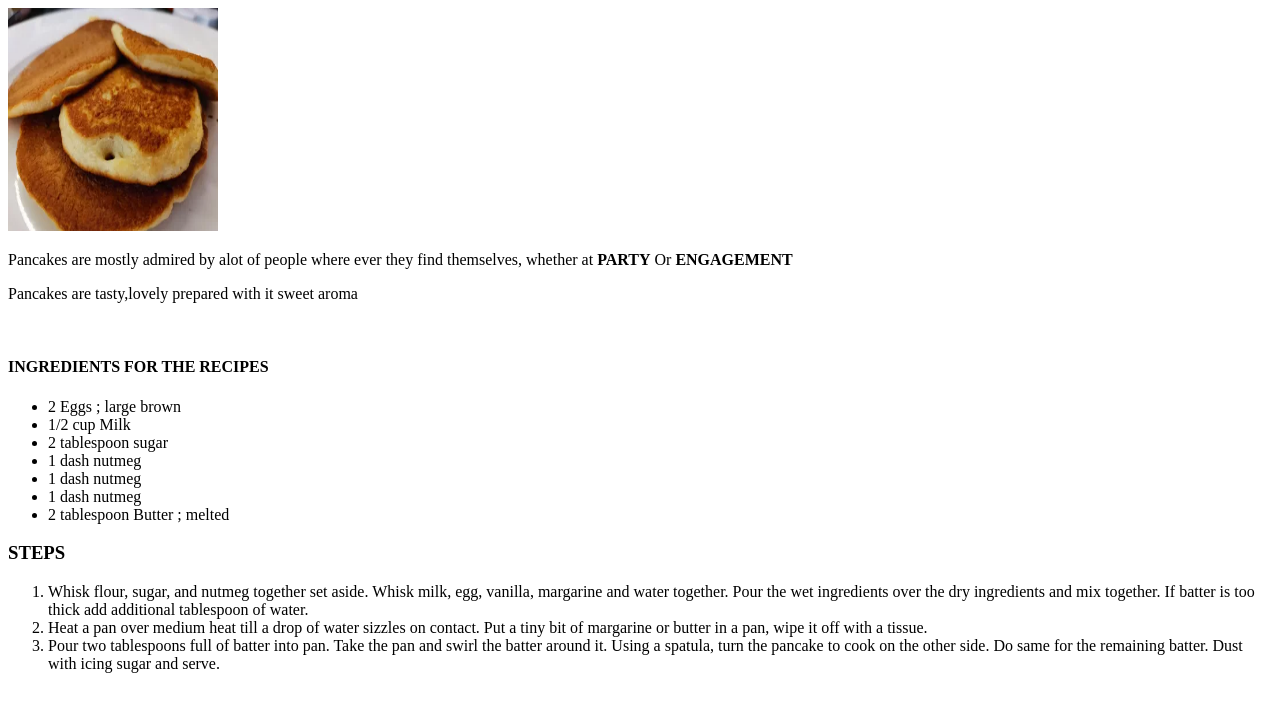
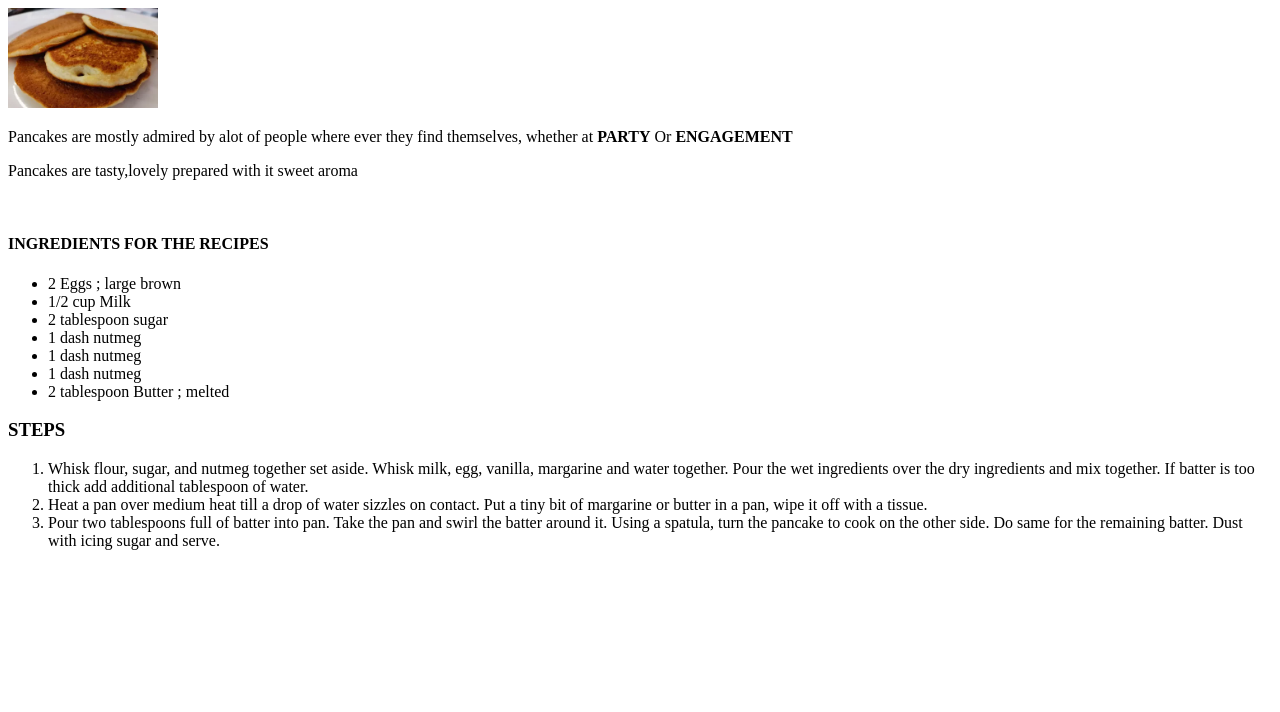
Before and after one commit to Bright-Anyawe/odin-recipes, a plain HTML site: page recipes/pancakes.html in a window 1280 px wide. Drawn offline with Linux system fonts and the light colour scheme.

Commit message:
Reduced the size of the image

```diff
--- a/recipes/pancakes.html
+++ b/recipes/pancakes.html
@@ -6,7 +6,7 @@
     <title>Document</title>
 </head>
 <body>
-    <img src="../recipes/pancakes.png" alt="pancakes recipes" height="223" width="210">
+    <img src="../recipes/pancakes.png" alt="pancakes recipes" height="100" width="150">
     <p>Pancakes are mostly admired by alot of people where ever they
         find themselves, whether at <b>PARTY</b> Or <b>ENGAGEMENT</b>
     </p>
```
